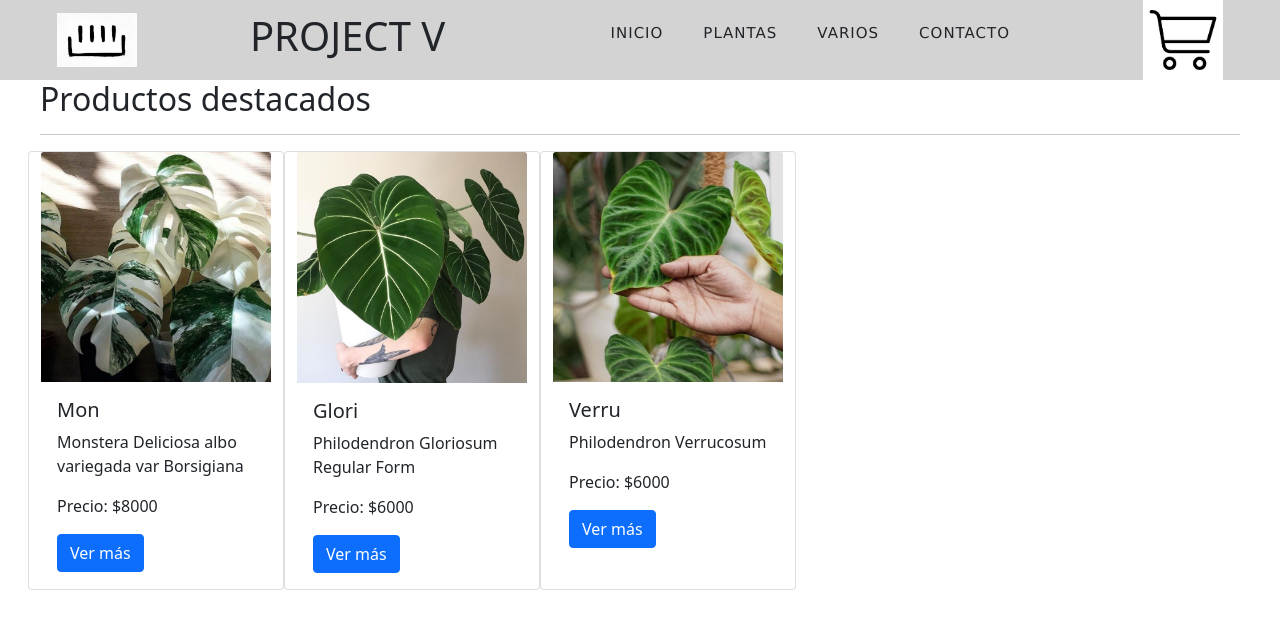
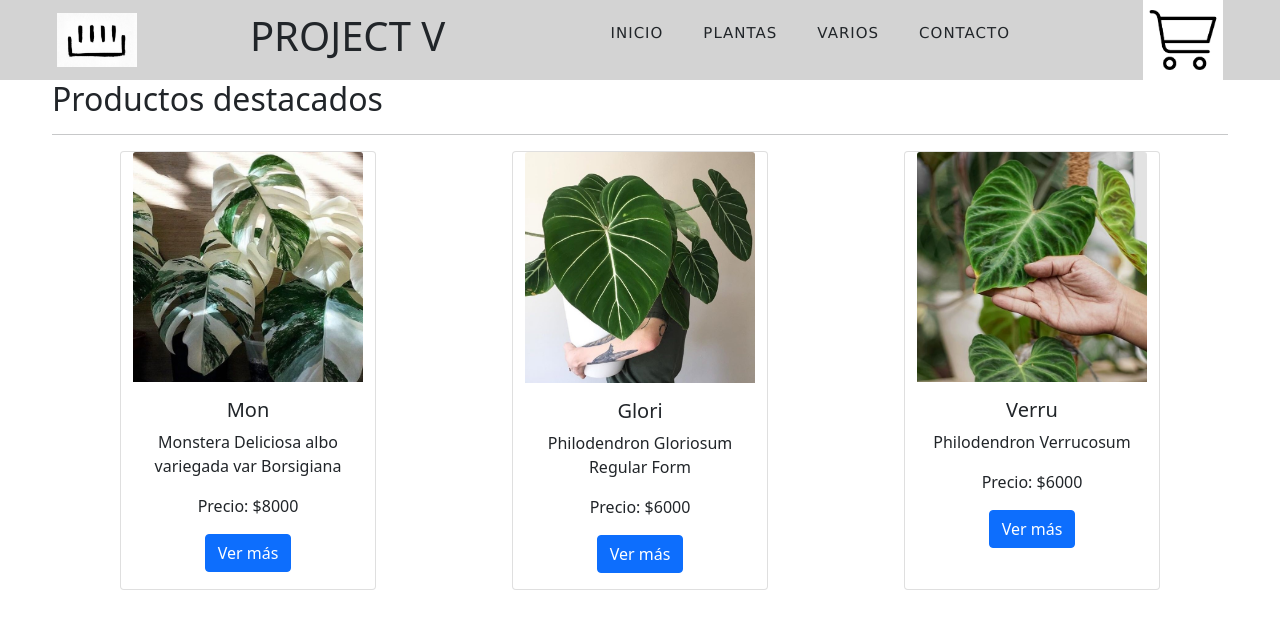
Before and after one commit to hfer90/ProjectJS, a React (Create React App) app: page / in a window 1280 px wide. Shown: the top 628 px of the page. Built offline with nearby package versions, Linux system fonts and the light colour scheme.

Commit message:
bootstrap

```diff
--- a/src/Contenedor/Contenedor.js
+++ b/src/Contenedor/Contenedor.js
@@ -6,7 +6,7 @@ export const Contenedor = ({children}) => {
     }
 
     return (
-        <div style={styles}>
+        <div className="row" style={styles}>
             {children}
         </div>
     )
--- a/src/components/Item/Item.js
+++ b/src/components/Item/Item.js
@@ -4,7 +4,7 @@ import { Button, Card } from "react-bootstrap"
 export const Item = ( {id, nombre, precio, img, desc} ) => {
 
     return (
-        <Card style={{ width: '16rem' }}>
+        <Card className="text-center mx-auto"style={{ width: '16rem' }}>
             <Card.Img variant="top" src={img} width= "200px" />
             <Card.Body>
                 <Card.Title>{nombre}</Card.Title>
--- a/src/components/ItemList/ItemList.js
+++ b/src/components/ItemList/ItemList.js
@@ -1,14 +1,16 @@
 import { Contenedor } from "../../Contenedor/Contenedor"
 import { Item } from "../Item/Item"
 
-export const ItemList = ( {productos} ) => {
+export const ItemList = ({ productos }) => {
 
     return (
         <Contenedor>
-            <h2>Productos destacados</h2>
-            <hr/>
-            <div className="row">
-                { productos.map( (el) => <Item key={el.id} {...el}/> )}
+            <div class="col-12">
+                <h2>Productos destacados</h2>
+                <hr />
+                <div className="row mx-auto">
+                    {productos.map((el) => <Item key={el.id} {...el} />)}
+                </div>
             </div>
         </Contenedor>
     )
```
